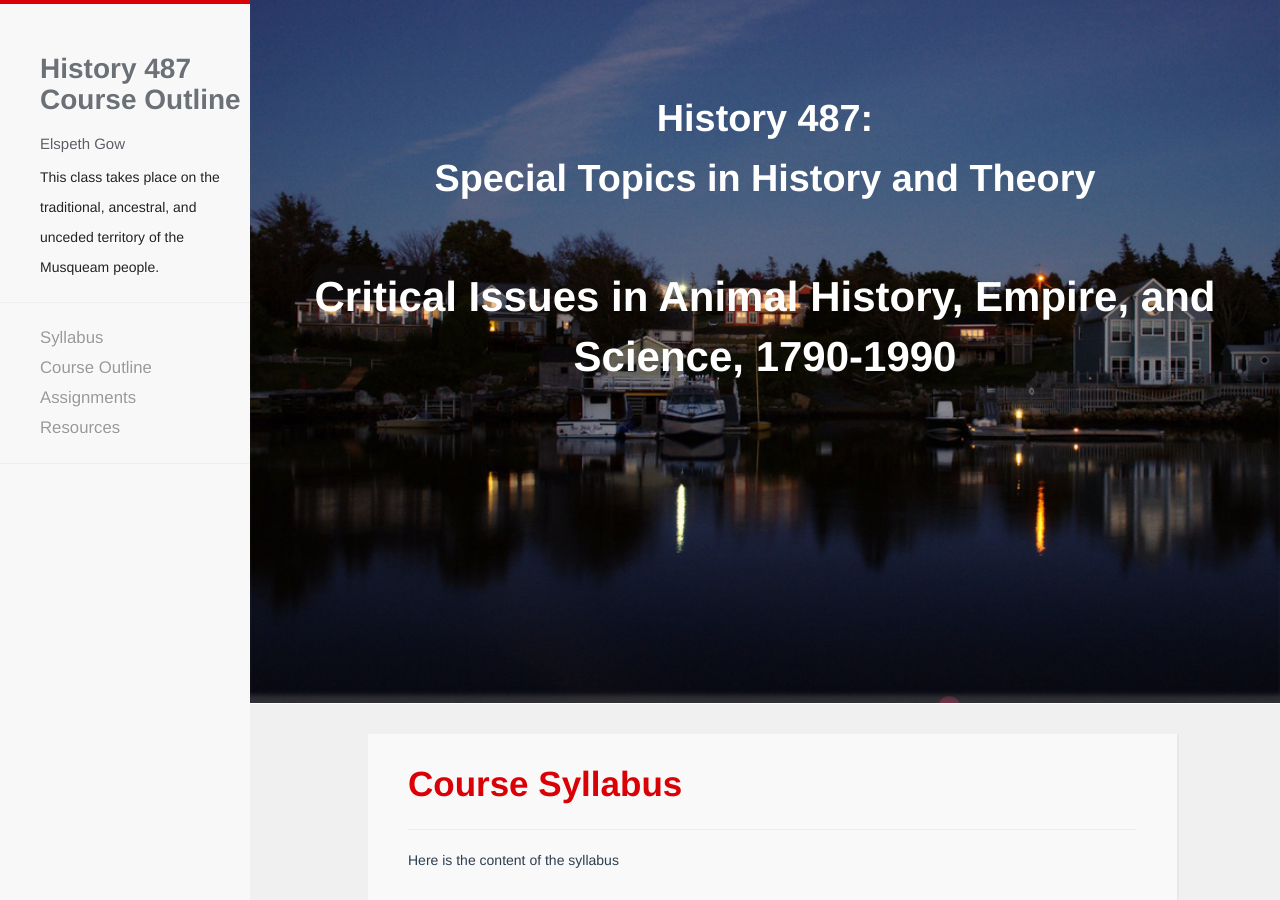
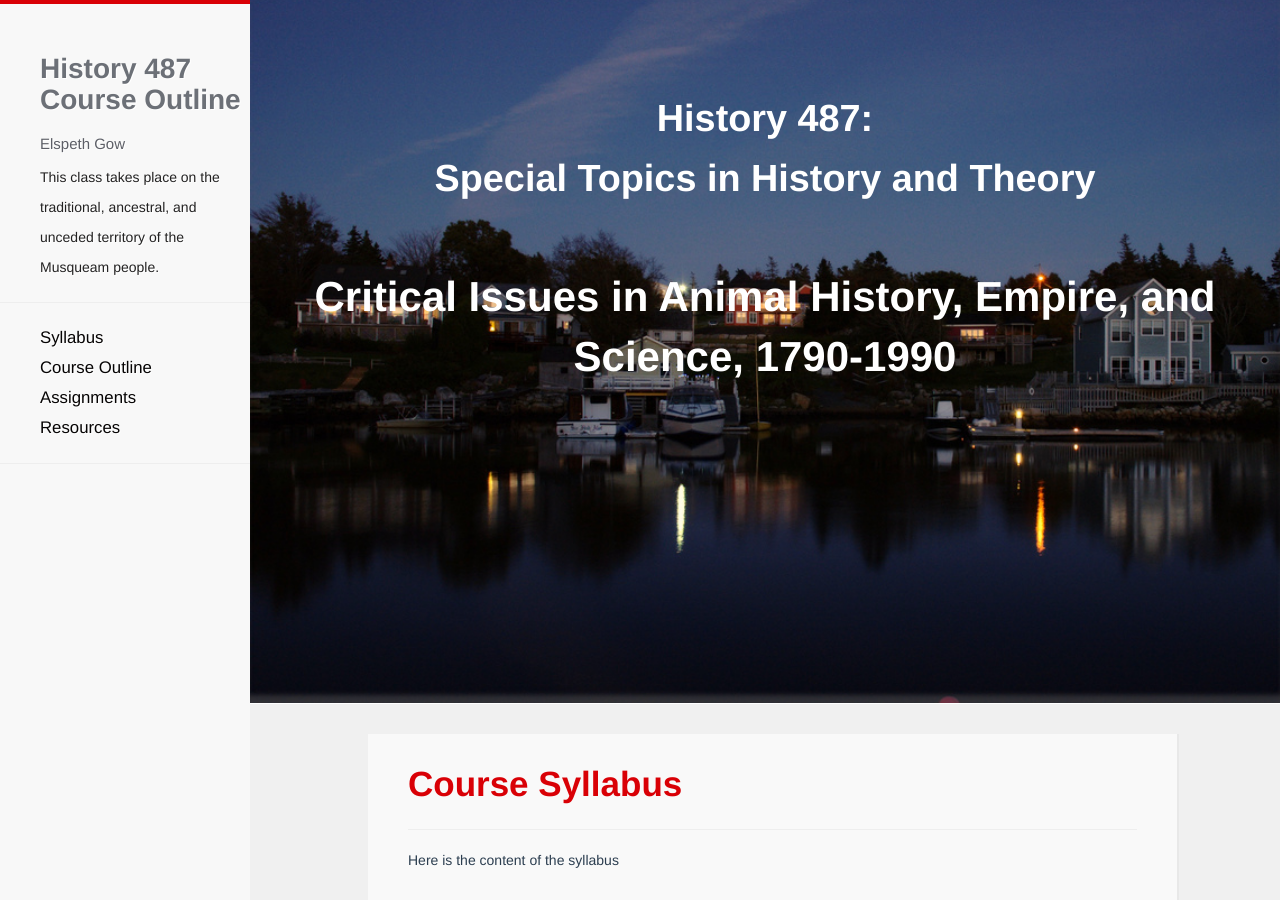
Before and after one commit to esgow/HIST487, a Jekyll site: the page built from index.md, in a window 1280 px wide and 900 px high. Built offline with Jekyll 4.4.1, drawn with Linux system fonts in a browser that asks for light colours; nearby versions of some CDN libraries; Markdown is read by kramdown in place of the engine named in the settings.

Commit message:
Update hc.css

```diff
--- a/css/hc.css
+++ b/css/hc.css
@@ -125,7 +125,7 @@ p
 
 .sidebar-nav li a
 {
-  color:#999;
+  color:#060404;
   display:block;
   text-decoration:none
 }
```
